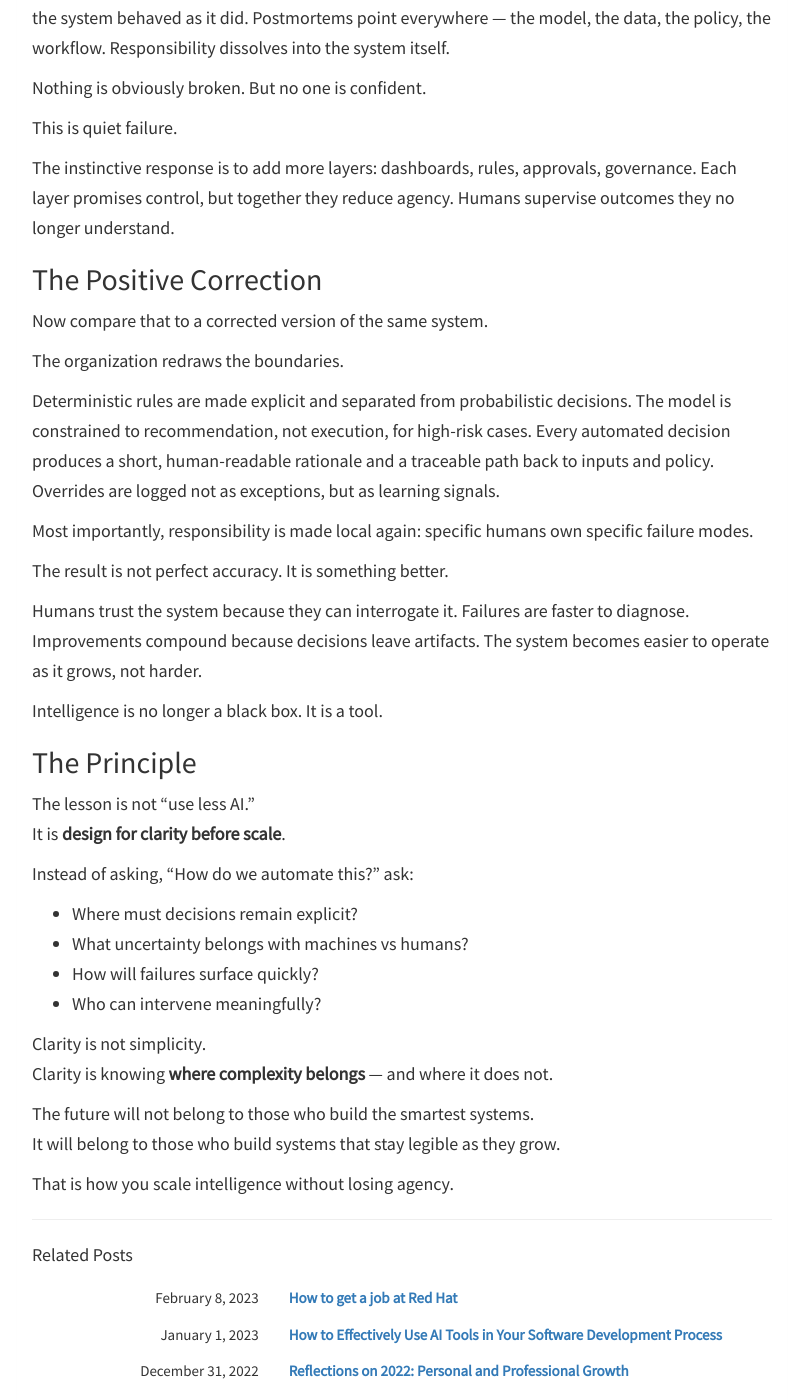
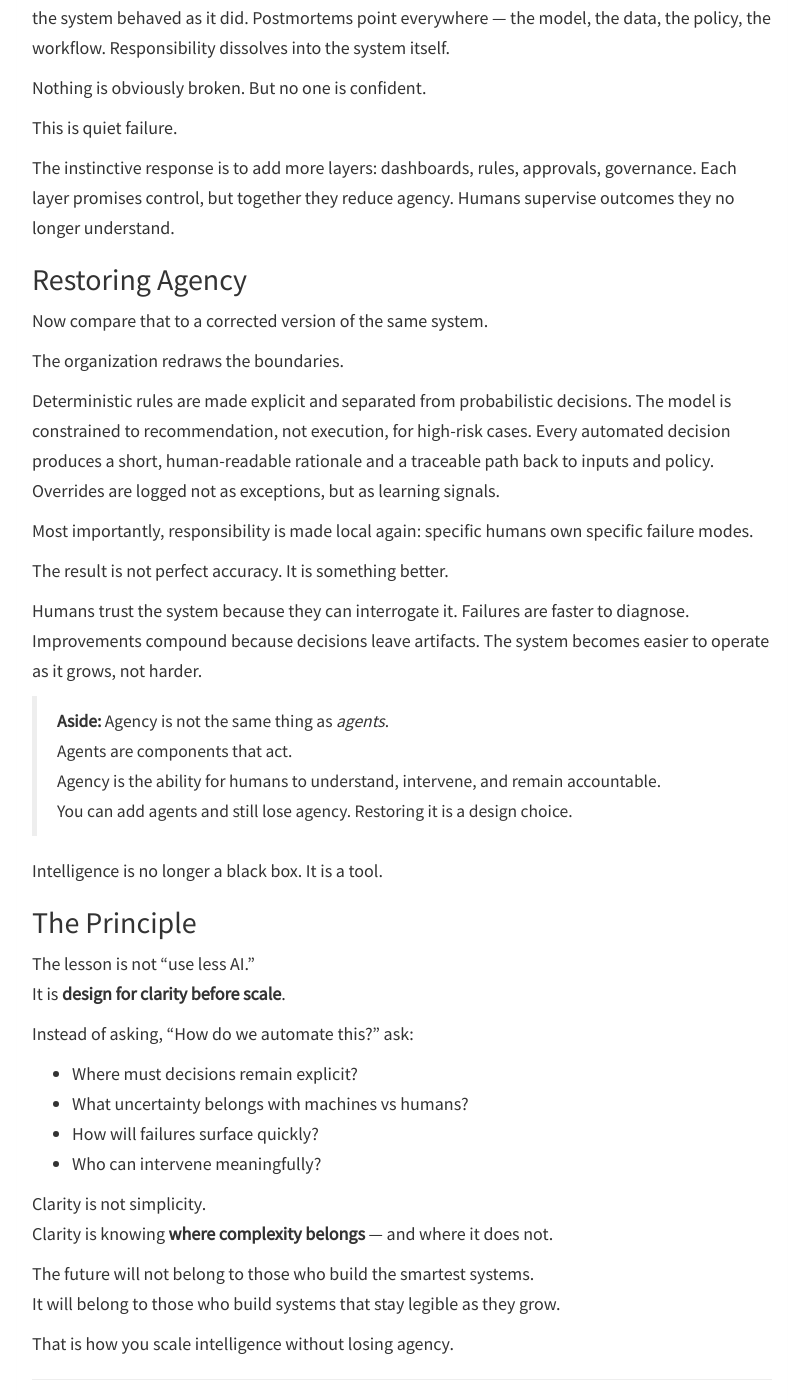
Before and after one commit to HunterGerlach/www.huntergerlach.com, a Jekyll site: the page built from _posts/2025-12-13-why-complex-systems-fall-quietly.md, in a window 1280 px wide and 1400 px high, scrolled down 737 px. Shown: the whole window, without its empty margins (238-1040 px from the left). Built offline with Jekyll 4.4.1, drawn with Linux system fonts in a browser that asks for light colours; nearby versions of some CDN libraries; our own code applies the rules of GitHub Pages for plain Markdown files.

Commit message:
Update 2025-12-13-why-complex-systems-fall-quietly.md to clarify agency

```diff
--- a/_posts/2025-12-13-why-complex-systems-fall-quietly.md
+++ b/_posts/2025-12-13-why-complex-systems-fall-quietly.md
@@ -7,6 +7,7 @@
 - programming
 - ai
 - organizations
+- agents
 ---
 # Why Complex Systems Fail Quietly — and How to Correct Them
 
@@ -33,7 +34,7 @@
 
 The instinctive response is to add more layers: dashboards, rules, approvals, governance. Each layer promises control, but together they reduce agency. Humans supervise outcomes they no longer understand.
 
-## The Positive Correction
+## Restoring Agency
 
 Now compare that to a corrected version of the same system.
 
@@ -46,6 +47,11 @@
 The result is not perfect accuracy. It is something better.
 
 Humans trust the system because they can interrogate it. Failures are faster to diagnose. Improvements compound because decisions leave artifacts. The system becomes easier to operate as it grows, not harder.
+
+> **Aside:** Agency is not the same thing as *agents*.
+> Agents are components that act.
+> Agency is the ability for humans to understand, intervene, and remain accountable.
+> You can add agents and still lose agency. Restoring it is a design choice.
 
 Intelligence is no longer a black box. It is a tool.
 
```
